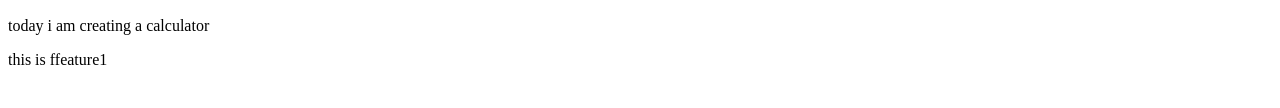
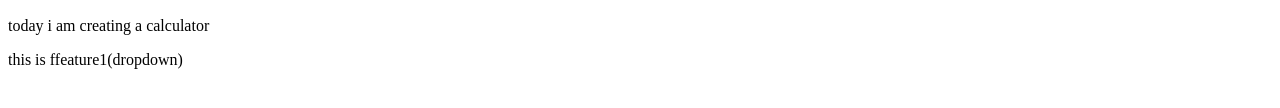
Before and after one commit to omsaidesaii/localrepo, a plain HTML site: page index.html in a window 1280 px wide. Shown: the part 152-260 px from the top of the page. Drawn offline with Linux system fonts and the light colour scheme.

Commit message:
dropdown  added

```diff
--- a/index.html
+++ b/index.html
@@ -11,7 +11,7 @@
     <h2>Lorem ipsum dolor sit amet consectetur adipisicing elit. Repellendus quidem fugiat ducimus nesciunt quo reprehenderit eos laborum pariatur quos odio!</h2>
     <p>today i am creating a calculator</p>
     <p>
-        this is ffeature1
+        this is ffeature1(dropdown)
     </p>
 </body>
 </html>
```
